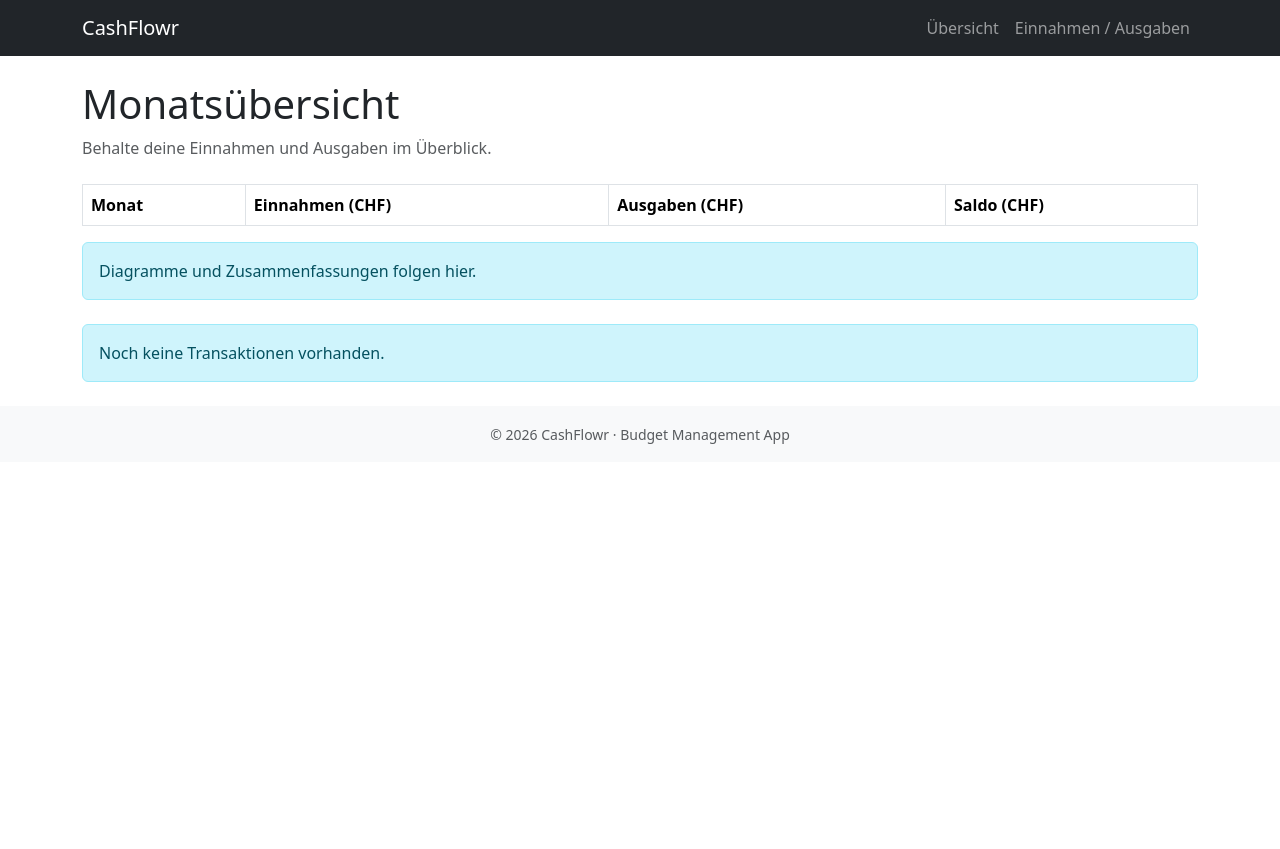
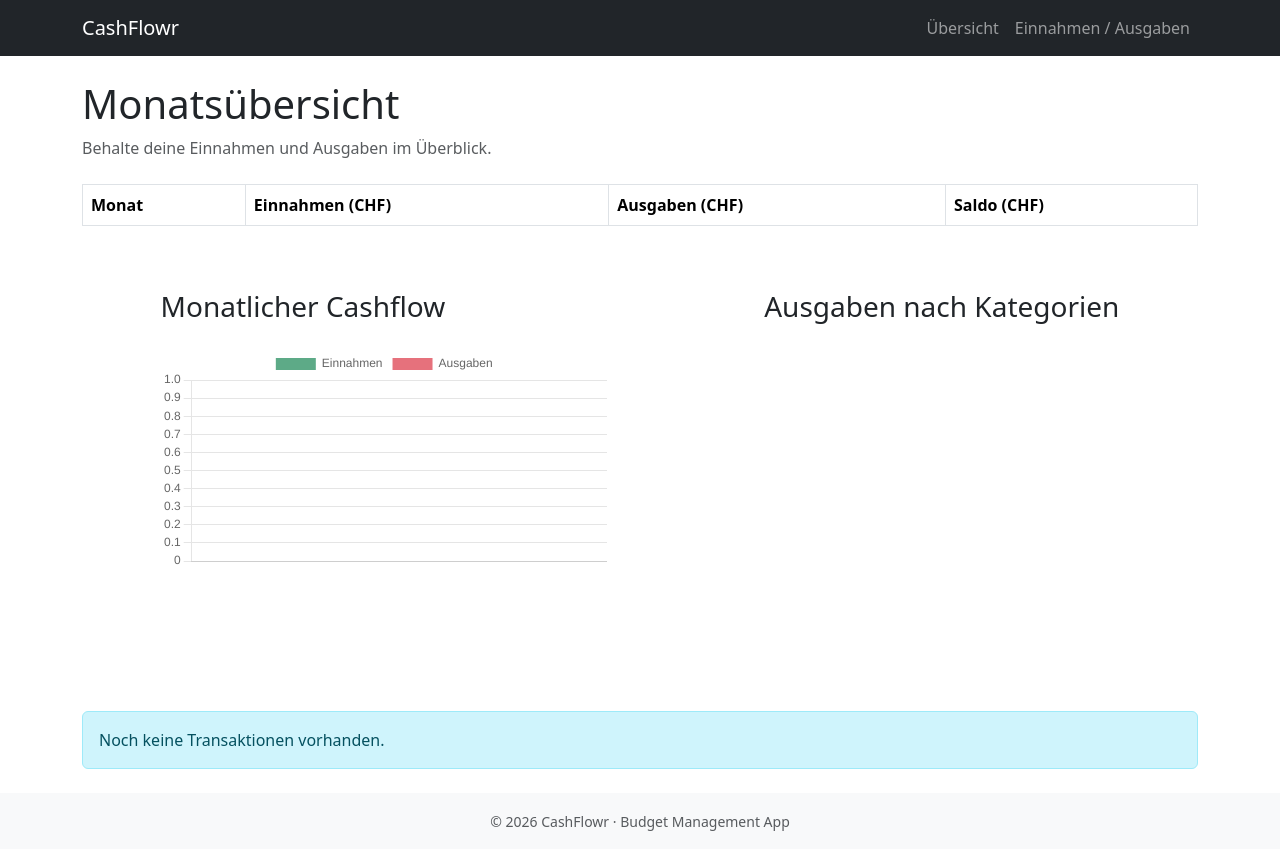
Before and after one commit to TobiasBrasser/Cashflow, a Next.js app: page / in a window 1280 px wide. Before the commit the page ends 800 px from the top, so only its background shows below. Built offline with nearby package versions, Linux system fonts and the light colour scheme.

Commit message:
feat: added Charts

```diff
--- a/package.json
+++ b/package.json
@@ -16,8 +16,10 @@
     "@mui/icons-material": "^7.3.6",
     "@mui/material": "^7.3.6",
     "bootstrap": "^5.3.8",
+    "chart.js": "^4.5.1",
     "next": "^16.1.1",
     "react": "^19.2.3",
+    "react-chartjs-2": "^5.3.1",
     "react-dom": "^19.2.3"
   }
 }
--- /dev/null
+++ b/src/components/charts/ExpenseCategoryChart.jsx
@@ -0,0 +1,35 @@
+import {
+  Chart as ChartJS,
+  ArcElement,
+  Tooltip,
+  Legend
+} from 'chart.js'
+import { Pie } from 'react-chartjs-2'
+
+ChartJS.register(ArcElement, Tooltip, Legend)
+
+export default function ExpenseCategoryChart({ expenses }) {
+  const categories = expenses.reduce((acc, e) => {
+    acc[e.category] = (acc[e.category] || 0) + e.amount
+    return acc
+  }, {})
+
+  const data = {
+    labels: Object.keys(categories),
+    datasets: [
+      {
+        data: Object.values(categories),
+        backgroundColor: [
+          '#dc3545',
+          '#ffc107',
+          '#0d6efd',
+          '#198754',
+          '#6f42c1',
+          '#adb5bd'
+        ]
+      }
+    ]
+  }
+
+  return <Pie data={data} />
+}
--- /dev/null
+++ b/src/components/charts/MonthlyChart.jsx
@@ -0,0 +1,39 @@
+import {
+  Chart as ChartJS,
+  CategoryScale,
+  LinearScale,
+  BarElement,
+  Tooltip,
+  Legend
+} from 'chart.js'
+import { Bar } from 'react-chartjs-2'
+
+ChartJS.register(
+  CategoryScale,
+  LinearScale,
+  BarElement,
+  Tooltip,
+  Legend
+)
+
+export default function MonthlyChart({ monthlyData }) {
+  const labels = Object.keys(monthlyData)
+
+  const data = {
+    labels,
+    datasets: [
+      {
+        label: 'Einnahmen',
+        data: labels.map(m => monthlyData[m].income),
+        backgroundColor: 'rgba(25, 135, 84, 0.7)'
+      },
+      {
+        label: 'Ausgaben',
+        data: labels.map(m => monthlyData[m].expense),
+        backgroundColor: 'rgba(220, 53, 69, 0.7)'
+      }
+    ]
+  }
+
+  return <Bar data={data} />
+}
--- a/src/pages/index.jsx
+++ b/src/pages/index.jsx
@@ -1,4 +1,6 @@
 import { useEffect, useState } from 'react'
+import MonthlyChart from '../components/charts/MonthlyChart'
+import ExpenseCategoryChart from '../components/charts/ExpenseCategoryChart'
 
 const getMonthKey = (date) => {
   const d = new Date(date)
@@ -75,8 +77,19 @@ export default function Home() {
           })}
         </tbody>
       </table>
-      <div className="alert alert-info">
-        Diagramme und Zusammenfassungen folgen hier.
+      <div className="charts">
+        <div className="monthlyChart">
+          <h3 className="mt-5">Monatlicher Cashflow</h3>
+          <MonthlyChart monthlyData={monthlyOverview} />
+        </div>
+        <div>
+          <h3 className="mt-5">Ausgaben nach Kategorien</h3>
+          <ExpenseCategoryChart
+            className="expenseCategoryChart"
+            expenses={transactions.filter(t => t.type === 'expense')}
+            options={{ maintainAspectRatio: false, radius: '50%' }}
+          />
+        </div>
       </div>
       {transactions.length === 0 && (
         <div className="alert alert-info mt-4">
--- a/src/styles/globals.css
+++ b/src/styles/globals.css
@@ -0,0 +1,19 @@
+.charts {
+    display: flex;
+    flex-direction: row;
+    justify-content: space-around;
+}
+
+.monthlyChart {
+    display: flex;
+    flex-direction: column;
+    gap: 1rem;
+    width: 40%;
+}
+
+.expenseCategoryChart {
+    display: flex;
+    flex-direction: column;
+    gap: 1rem;
+    width: 25%;
+}
```
Also changed, not shown: 1 other file (tests, documents, lock files or other folders).
